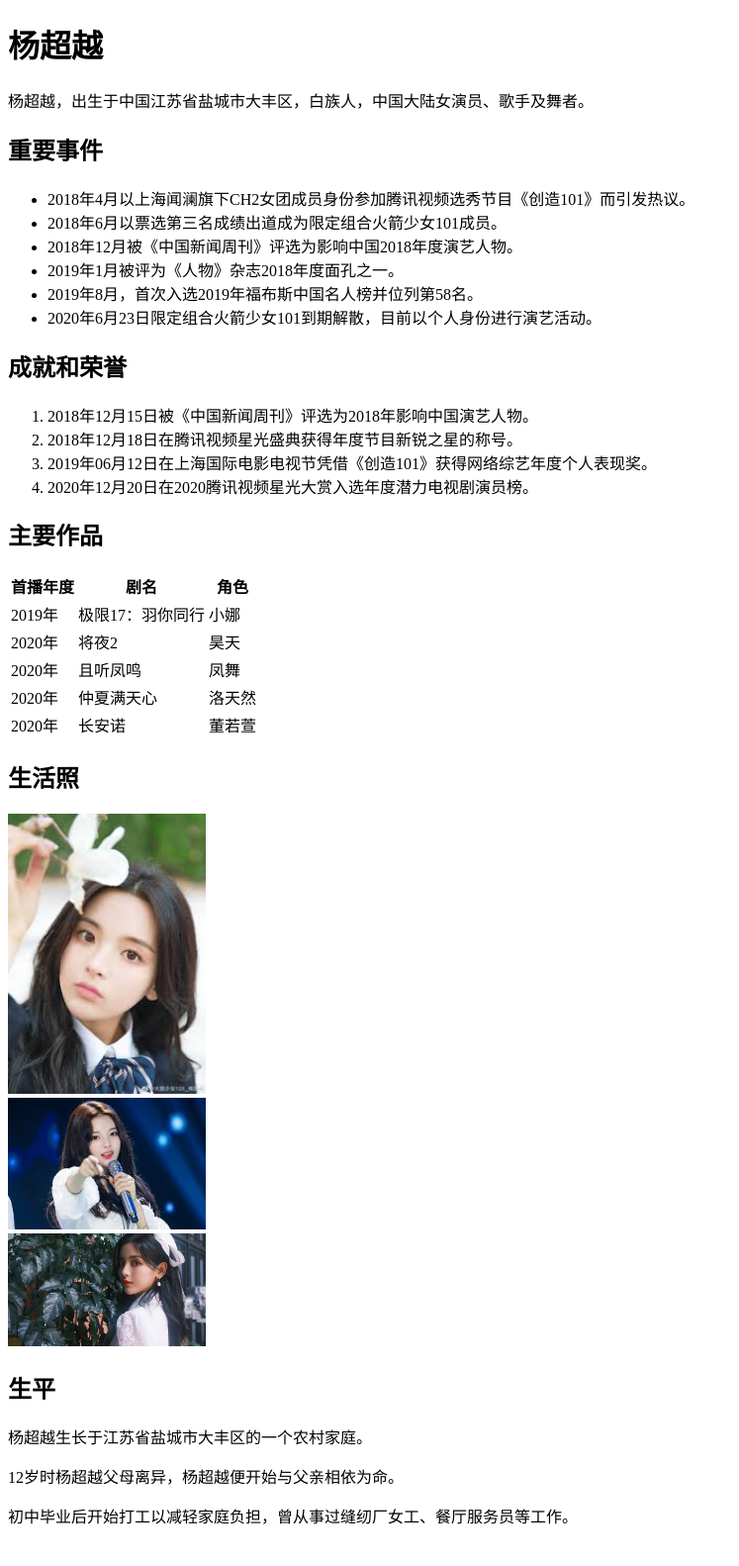
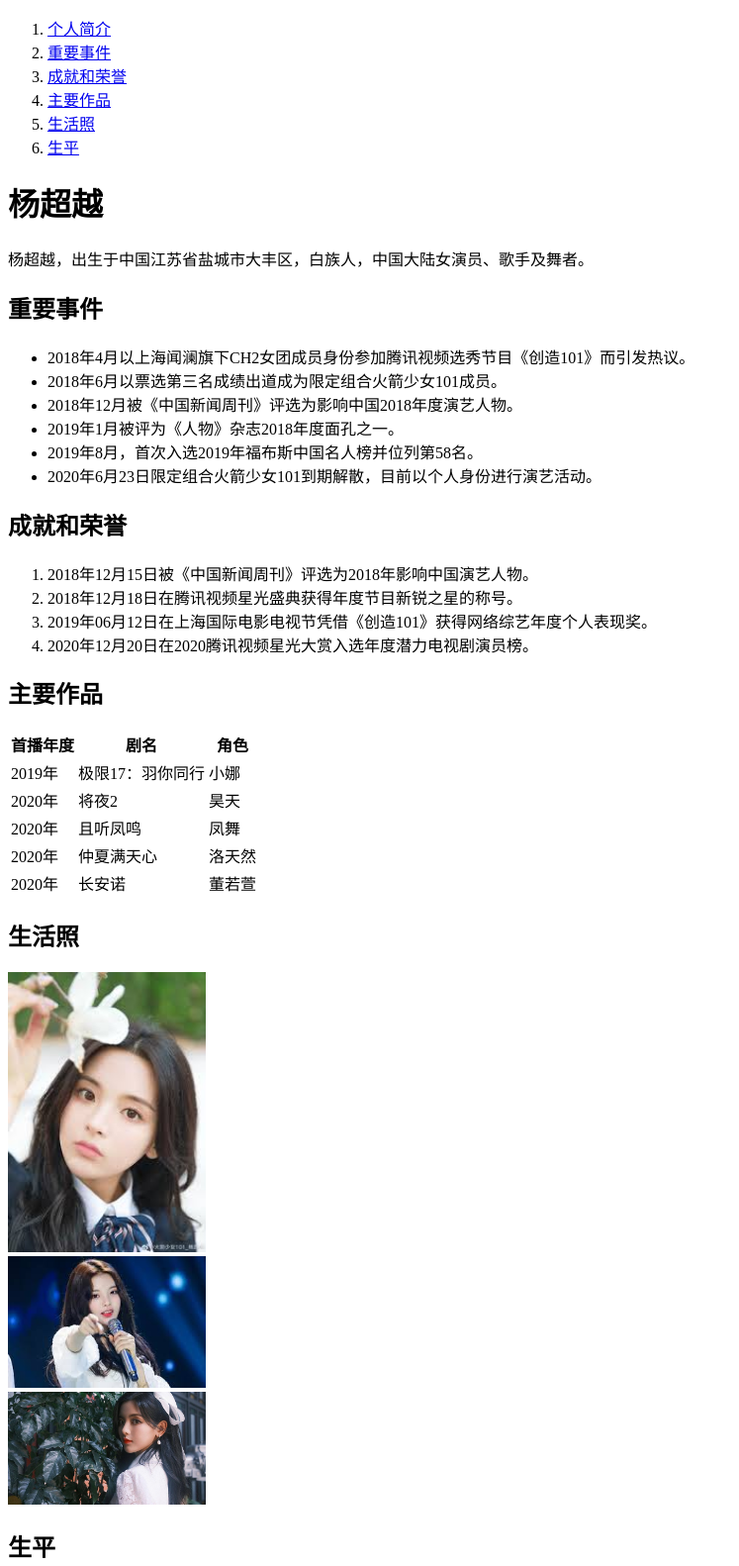
Before and after one commit to seagull-z/YangChaoyue, a plain HTML site: page index.html in a window 1280 px wide. Shown: the top 1582 px of the page at 99% size, without its empty margins (0-747 px from the left). Before the commit the page ends 1559 px from the top, so only its background shows below. Drawn offline with Linux system fonts and the light colour scheme.

Commit message:
最终版

```diff
--- a/index.html
+++ b/index.html
@@ -4,7 +4,8 @@
 <head>
     <meta charset="UTF-8">
     <meta http-equiv="X-UA-Compatible" content="IE=edge">
-    <meta name="viewport" content="width=device-width, initial-scale=1.0">
+    <meta name="viewport"
+        content="width=device-width, initial-scale=1.0, minimum-scale=1.0, maximum-scale=1.0, user-scalable=no">
     <title>杨超越</title>
     <style>
         img {
@@ -14,11 +15,21 @@
 </head>
 
 <body>
-    <h1>杨超越</h1>
+    <nav>
+        <ol>
+            <li><a href="#chaoyue">个人简介</a></li>
+            <li><a href="#events">重要事件</a></li>
+            <li><a href="#awards">成就和荣誉</a></li>
+            <li><a href="#works">主要作品</a></li>
+            <li><a href="#pictures">生活照</a></li>
+            <li><a href="#life">生平</a></li>
+        </ol>
+    </nav>
+    <h1 id="chaoyue">杨超越</h1>
     <p>
         杨超越，出生于中国江苏省盐城市大丰区，白族人，中国大陆女演员、歌手及舞者。
     </p>
-    <h2>重要事件</h2>
+    <h2 id="events">重要事件</h2>
     <p>
     <ul>
         <li>2018年4月以上海闻澜旗下CH2女团成员身份参加腾讯视频选秀节目《创造101》而引发热议。</li>
@@ -29,7 +40,7 @@
         <li>2020年6月23日限定组合火箭少女101到期解散，目前以个人身份进行演艺活动。</li>
     </ul>
     </p>
-    <h2>成就和荣誉</h2>
+    <h2 id="awards">成就和荣誉</h2>
     <p>
 
     <ol>
@@ -39,7 +50,7 @@
         <li>2020年12月20日在2020腾讯视频星光大赏入选年度潜力电视剧演员榜。</li>
     </ol>
     </p>
-    <h2>主要作品</h2>
+    <h2 id="works">主要作品</h2>
 
     <table>
         <thead>
@@ -78,15 +89,27 @@
             </tr>
         </tbody>
     </table>
-    <h2>生活照</h2>
-    <div><img width=200 src="images/1.jpg" alt="图一"></div>
-    <div><img width=200 src="images/2.jpg" alt="图二"></div>
-    <div><img width=200 src="images/3.jpg" alt="图三"></div>
-    <h2>生平</h2>
+    <h2 id="pictures">生活照</h2>
+    <div>
+        <a href="images/1.jpg" target="_blank">
+            <img width=200 src="images/1.jpg" alt="图一">
+        </a>
+    </div>
+    <div>
+        <a href="images/2.jpg" target="_blank">
+            <img width=200 src="images/2.jpg" alt="图二">
+        </a>
+    </div>
+    <div>
+        <a href="images/3.jpg" target="_blank">
+            <img width=200 src="images/3.jpg" alt="图三">
+        </a>
+    </div>
+    <h2 id="life">生平</h2>
     <p> 杨超越生长于江苏省盐城市大丰区的一个农村家庭。</p>
     <p> 12岁时杨超越父母离异，杨超越便开始与父亲相依为命。</p>
     <p> 初中毕业后开始打工以减轻家庭负担，曾从事过缝纫厂女工、餐厅服务员等工作。</p>
-
+    <div style="height:200px"></div>
 </body>
 
 </html>
```
